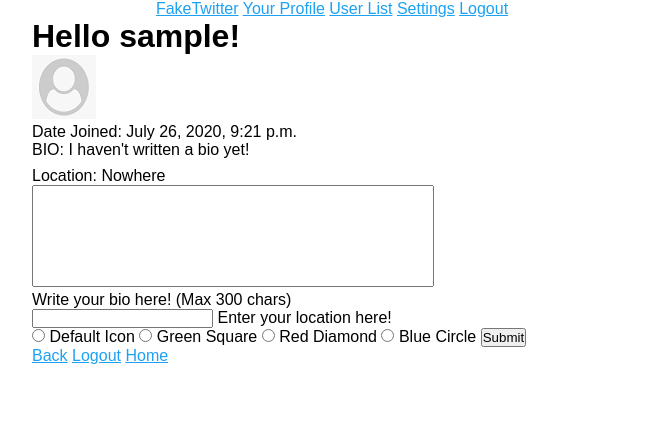
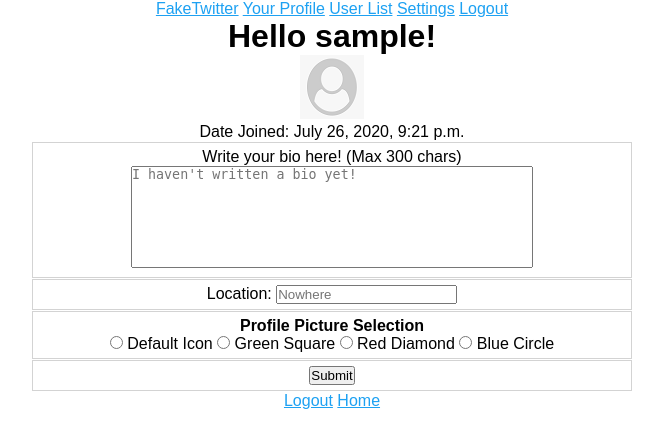
Before and after one commit to lucasdpau/twitclone, a Django app: page /settings in a window 1280 px wide. Shown: the top 448 px of the page, without its empty margins (308-971 px from the left). Run offline with Django 3.2, Linux system fonts and the light colour scheme; the visitor is signed in with stand-in values (Sample User, id 1); data comes from the database, SQL or seed files in the repository.

Commit message:
pretty up the settings page

```diff
--- a/app1/static/app1/styles.css
+++ b/app1/static/app1/styles.css
@@ -211,9 +211,16 @@ a {
 	text-decoration: underline;
 }
 
-.tweet_footer_item {
 
- }
+.settings_section {
+	margin-top: 1px;
+	margin-bottom: 1px;
+	padding-top: 5px;
+	padding-bottom: 5px;
+	border-style: solid;
+	border-color: LightGrey;
+	border-width: 1px;
+}
 
 .user_list_wrapper {
 	display:flex;
--- a/app1/templates/settings.html
+++ b/app1/templates/settings.html
@@ -3,7 +3,7 @@
         <title>Reply</title>
     {%endblock%}
     {%block content%}
-    <body>
+    <body class="centered">
 	<main class="index_wrapper">
         <div>
             <h1>
@@ -15,26 +15,22 @@
 		<div>
 			<p>Date Joined: {{ profile_date_joined }}</p>
 		</div>
-                <div class="profile_bio">
-                    BIO: {{ profile_bio }}
-                </div>
-                <div class="profile_location">
-                    Location: {{ profile_location }}
-                </div>
+
             </div>
         </div>
         <div>
             <form action="settings" method="POST">
                 {% csrf_token %}
-                <div class="settings_bio">
-                    <textarea name="bio" id="bio"></textarea>
-			<br>
+                <div class="settings_section">
 		    <label for="bio">Write your bio here! (Max 300 chars)</label>
-			<br>
-                    <input type="text" name="location" id="location">
-		    <label for="location">Enter your location here!</label>
+                    <textarea name="bio" id="bio" placeholder="{{ profile_bio }}"></textarea>
 		</div>
-		<div>
+		<div class="settings_section">
+                    Location:
+                    <input type="text" name="location" id="location" placeholder="{{ profile_location }} ">
+                </div>
+		<div class="settings_section">
+			<h4>Profile Picture Selection</h4>
  	                <input type="radio" id="default" name="profile_pic" value="default-user-image.png">
         	        <label for="default">Default Icon</label>
                 	<input type="radio" id="green_square" name="profile_pic" value="green_square.jpg">
@@ -43,17 +39,18 @@
 	                <label for="red_diamond">Red Diamond</label>
                 	<input type="radio" id="blue_circle" name="profile_pic" value="blue_circle.jpg">
         	        <label for="blue_circle">Blue Circle</label>
+		</div>
+		<div class="settings_section">
                 	<input type="submit">
 		</div>
             </form>
         </div>
+        <footer>
             <div>
-            <div>
-                <a href="/">Back</a>
                 <a href="{% url 'logout' %}">Logout</a>
                 <a href="{% url 'index' %}">Home</a>
             </div>
-        </div>
+        </footer>
 	</main>
     {%block tweet%}
     {%endblock%}
```
Lines whose indentation alone changed are shown as unchanged.
